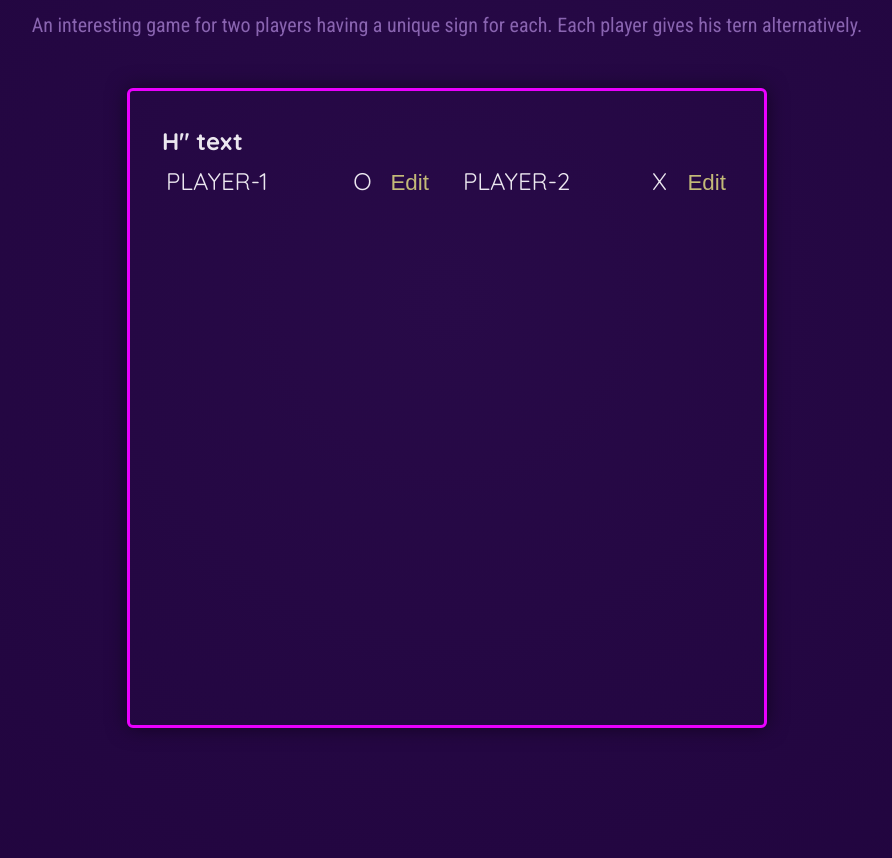
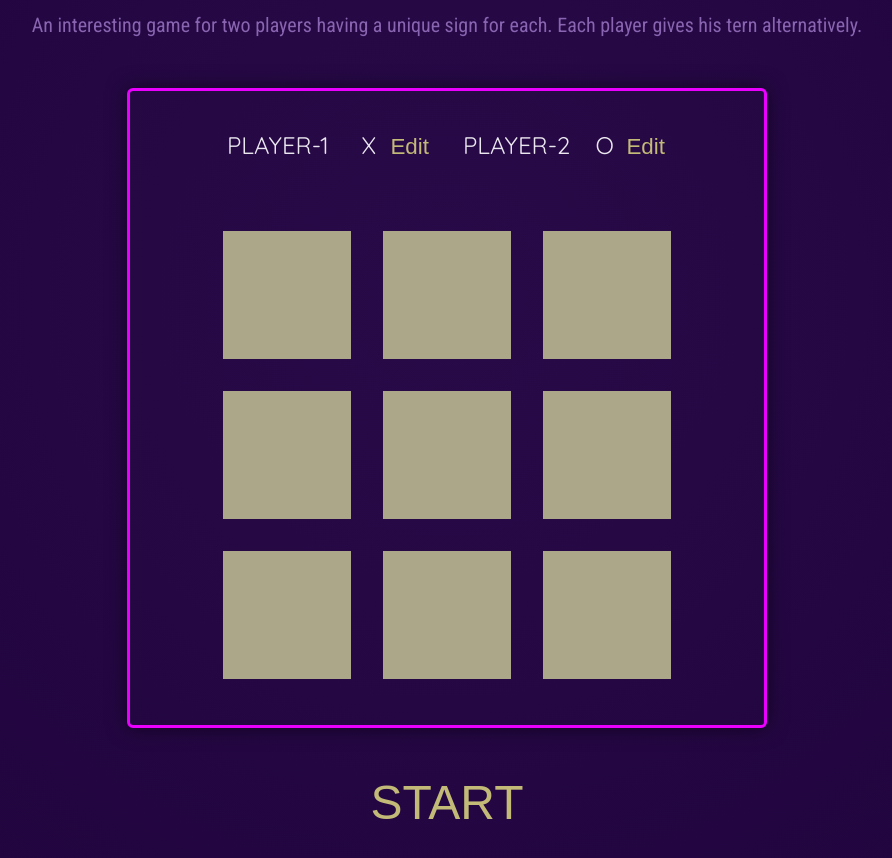
Before and after one commit to RubelMozumder/ReactWithMaximilian, a React (Vite) app: page /tic-tac-toe in a window 1280 px wide. Shown: the part 340-1198 px from the top of the page, without its empty margins (193-1085 px from the left). Built offline with nearby package versions, Linux system fonts and the light colour scheme.

Commit message:
Next: Connect Start bouttong to the preactiveSymbol.

```diff
--- /dev/null
+++ b/src/tic_tac_toe/components/BoardCell.jsx
@@ -0,0 +1,73 @@
+const rowLen = 3;
+const colLen = 3;
+const boardCellTmp = [];
+function constructGameboard() {
+  for (let i = 0; i < rowLen; i++) {
+    let colElm = [];
+    boardCellTmp.push(colElm);
+    for (let j = 0; j < colLen; j++) {
+      colElm.push(null);
+    }
+  }
+}
+
+constructGameboard();
+
+export default function boardCell({ gameState, setGameState, gameOverview }) {
+  function handleSelectSquare(rowInd, colInd) {
+    const preActiveSymbol = "X"; //gameState.activeSymbol;
+    const newSymbol = preActiveSymbol === "X" ? "O" : "X";
+    boardCellTmp[rowInd][colInd] = preActiveSymbol;
+    //Store Plyers contribution
+    let xxIndArray;
+    if (rowInd === colInd) {
+      // Three diagonal cell acquired by a single player
+      xxIndArray = gameOverview[preActiveSymbol].xx;
+      xxIndArray.push(rowInd);
+      gameOverview.winner = xxIndArray.length === 3 ? preActiveSymbol : null;
+    }
+    let colIndArray = gameOverview[preActiveSymbol]["row"][rowInd];
+    let rowIndArray = gameOverview[preActiveSymbol]["col"][colInd];
+    colIndArray.push(colInd);
+    rowIndArray.push(rowInd);
+    //check three acquaied by a player on a single row or col
+    gameOverview.winner =
+      colInd.length === 3 || rowInd.length === 3 ? preActiveSymbol : null;
+
+    const plrTurns = gameOverview[preActiveSymbol].turns;
+
+    plrTurns.push([rowInd, colInd]);
+    setGameState(() => ({ ...gameState, ["activeSymbol"]: newSymbol }));
+    if (plrTurns.length === 9) {
+      gameOverview.gameOver = true;
+    }
+    console.log(gameOverview);
+  }
+  return (
+    <>
+      <div>
+        <ol id="game-board">
+          {boardCellTmp.map((row, rowInd) => (
+            <li key={rowInd}>
+              <ol>
+                {row.map((col, colInd) => (
+                  <li key={[rowInd, colInd]}>
+                    <button
+                      onClick={() => handleSelectSquare(rowInd, colInd)}
+                      disabled={col !== null}
+                    >
+                      {col}
+                    </button>
+                  </li>
+                ))}
+              </ol>
+            </li>
+          ))}
+        </ol>
+        <div id="game-start">
+          <button onClick={() => null}>START</button>
+        </div>
+      </div>
+    </>
+  );
+}
--- a/src/tic_tac_toe/components/player.jsx
+++ b/src/tic_tac_toe/components/player.jsx
@@ -1,12 +1,8 @@
 import { useState } from "react";
 
-export default function Player({
-  name,
-  symbol,
-  set_plr_name,
-  editMode,
-  changeEditMode,
-}) {
+export default function Player({ name, symbol, set_plr_name }) {
+  const [editMode, changeEditMode] = useState(false);
+
   let player_name_elm = <span className="player-name">{name}</span>;
 
   if (editMode) {
@@ -16,22 +12,11 @@ export default function Player({
         required
         value={name}
         onChange={(clickEvent) => {
-          set_plr_name(clickEvent.target.value);
+          set_plr_name(symbol, clickEvent.target.value);
         }}
       />
     );
   }
-  function handleButton() {
-    if (!editMode) {
-      changeEditMode(() => !editMode);
-      console.log(" Hello : ", name);
-
-      console.log(player_name_elm);
-    } else {
-      changeEditMode(() => !editMode);
-    }
-  }
-
   return (
     <li>
       {/* todo check to replace the className to class */}
@@ -41,8 +26,7 @@ export default function Player({
       </span>
       <button
         onClick={() => {
-          console.log("From On Click.");
-          return handleButton();
+          changeEditMode((editMode) => !editMode);
         }}
       >
         {editMode ? "Save" : "Edit"}
--- a/src/tic_tac_toe/components/player_sub_container.jsx
+++ b/src/tic_tac_toe/components/player_sub_container.jsx
@@ -1,30 +1,57 @@
 import "../tic_tac_toe.css";
+import BoardCell from "./BoardCell";
 import Player from "./player";
 import { useState } from "react";
+
+const gameState = {
+  activeSymbol: null,
+  X: "Player-1", // symbol: X
+  O: "Player-2", // symbol: O
+};
+
+let gameOverview = {
+  X: {
+    row: { 0: [], 1: [], 2: [] },
+    col: { 0: [], 1: [], 2: [] },
+    xx: [],
+    turns: [],
+  },
+  O: {
+    col: { 0: [], 1: [], 2: [] },
+    row: { 0: [], 1: [], 2: [] },
+    xx: [],
+    turns: [],
+  },
+  player_log: {},
+  winner: null,
+  gameOver: false,
+};
+
 export default function BoardContainerWithPlayerSubContainer() {
-  const [plr_name1, set_plr_name1] = useState("Player-1");
-  const [plr_name2, set_plr_name2] = useState("Player-2");
-  const [isEditing1, setEditMode1] = useState(false);
-  const [isEditing2, setEditMode2] = useState(false);
+  const [previousState, setGameState] = useState(gameState);
 
+  function handleChangePlrName(symbol, modName) {
+    setGameState(() => ({ ...previousState, [symbol]: modName }));
+  }
   return (
-    <div id="edit-player-container">
+    <div id="player-board-container">
       <ol id="players">
         <Player
-          name={plr_name1}
-          symbol="O"
-          set_plr_name={set_plr_name1}
-          editMode={isEditing1}
-          changeEditMode={setEditMode1}
+          name={previousState.X}
+          symbol="X"
+          set_plr_name={handleChangePlrName}
         />
         <Player
-          name={plr_name2}
-          symbol="X"
-          set_plr_name={set_plr_name2}
-          editMode={isEditing2}
-          changeEditMode={setEditMode2}
+          name={previousState.O}
+          symbol="O"
+          set_plr_name={handleChangePlrName}
         />
       </ol>
+      <BoardCell
+        gameState={previousState}
+        setGameState={setGameState}
+        gameOverview={gameOverview}
+      />
     </div>
   );
 }
--- a/src/tic_tac_toe/tic_tac_toe.css
+++ b/src/tic_tac_toe/tic_tac_toe.css
@@ -12,6 +12,14 @@
   position: relative;
   width: 40rem;
   height: 40rem;
+}
+#player-board-container {
+  position: relative;
+  display: grid;
+  flex-wrap: wrap;
+  align-items: center;
+  align-content: center;
+  justify-content: center;
 }
 
 #players {
@@ -97,3 +105,54 @@
 /* #players button:hover {
   color: #f8ca31;
 } */
+ol {
+  list-style: none;
+  margin: 0;
+  padding: 0;
+}
+#game-board {
+  display: flex;
+  flex-wrap: wrap;
+  justify-content: center;
+  gap: 2rem;
+  margin: 3rem 0;
+  padding: 1rem 0 2.5rem 0;
+  flex-direction: column;
+}
+#game-board ol {
+  position: relative;
+  display: flex;
+  flex-wrap: wrap;
+  justify-content: center;
+  gap: 2rem;
+  margin: 0;
+  padding: 0;
+}
+#game-board button {
+  width: 8rem;
+  height: 8rem;
+  border: none;
+  background: #aca788;
+  color: #3f3b00;
+  font-size: 5rem;
+  cursor: pointer;
+  font-family: "Caprasimo", cursive;
+  padding: 1rem;
+  position: relative;
+}
+#game-start {
+  color: whitesmoke;
+  display: flex;
+  align-items: center;
+  justify-content: center;
+}
+#game-start button {
+  border: none;
+  background: none;
+  color: #c3ba78;
+  font-size: 3rem;
+  cursor: pointer;
+  transition: color 0.2s;
+  padding: 0.5rem 0.25rem 0.25rem 0.25rem;
+  text-align: center;
+}
--- a/src/tic_tac_toe/tic_tac_toe_page.jsx
+++ b/src/tic_tac_toe/tic_tac_toe_page.jsx
@@ -15,7 +15,6 @@ function DeepDivePage() {
         imgAlt="Stylezed atom"
       />
       <div id="top-board-container">
-        <h2>H" text</h2>
         <BoardContainerWithPlayerSubContainer />
       </div>
     </div>
```
